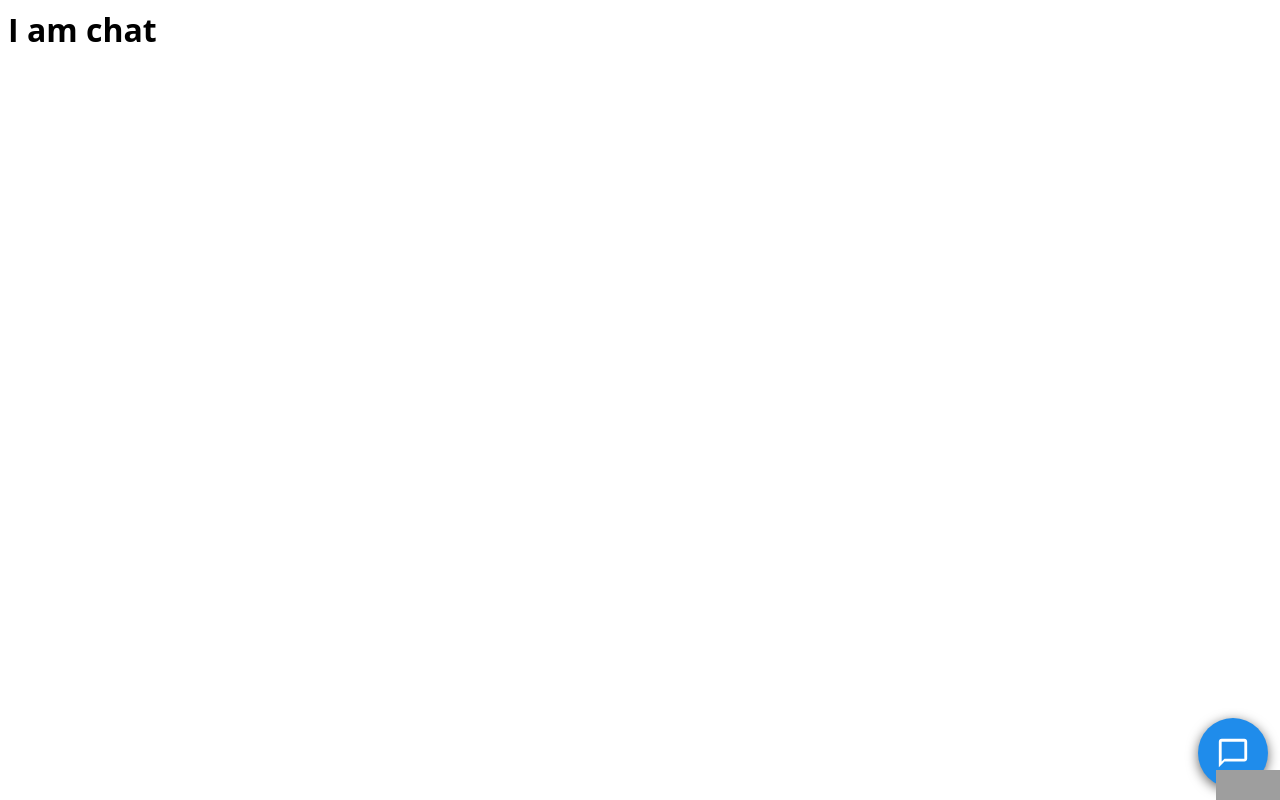
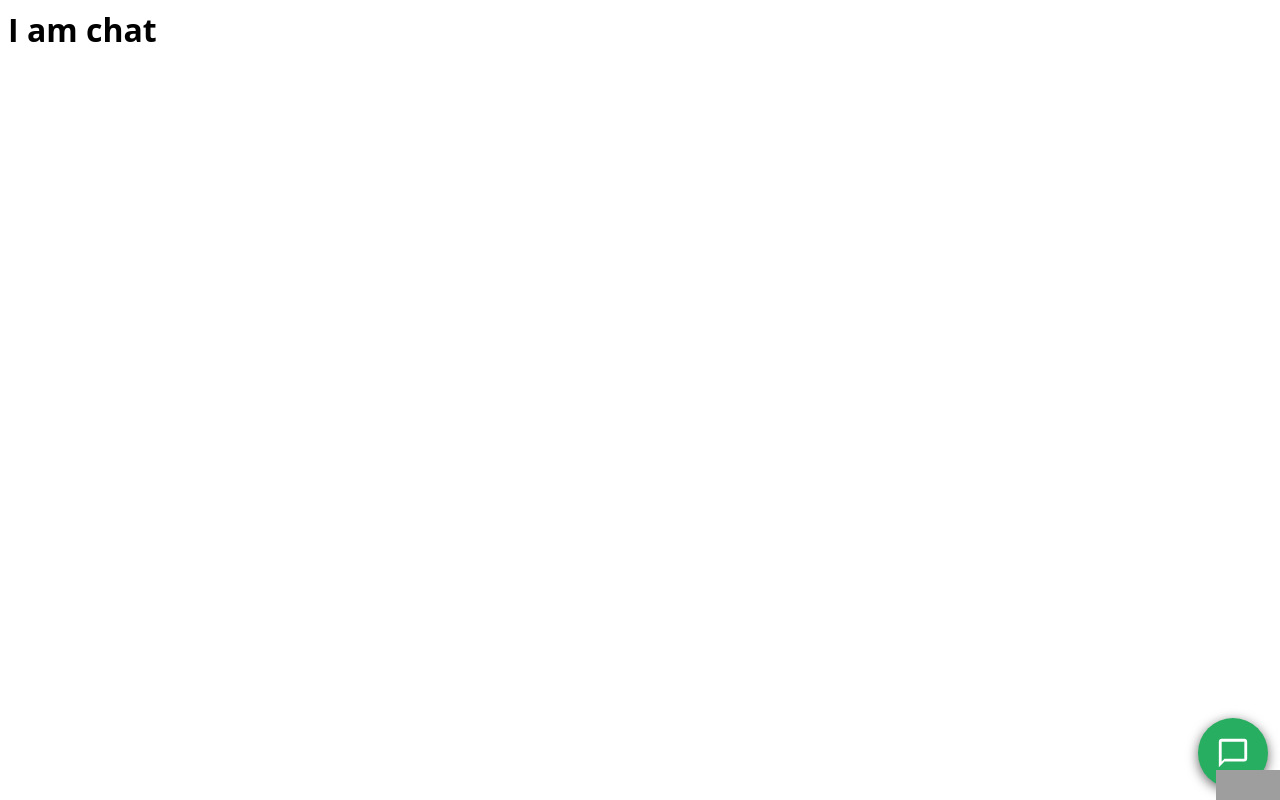
Before and after one commit to singara-velan/chat-widget, a plain HTML site: page index.html in a window 1280 px wide. Drawn offline with Linux system fonts and the light colour scheme; grey boxes are pictures that could not be loaded.

Commit message:
online color changes

```diff
--- a/chat-widget-style.css
+++ b/chat-widget-style.css
@@ -240,7 +240,7 @@ body {
     color: #D5D5D5;
 }
 .chat-bg.online, .chat-window-container header, .msg-out {
-    background-color: #1f8ceb
+    background-color: #27ae60;
 }
 
 .chat-bg.online .section, .msg-out .msg-text, .msg-out .msg-metadata {
```
